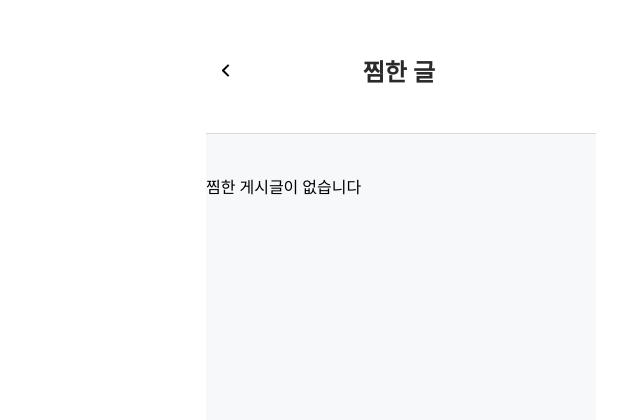
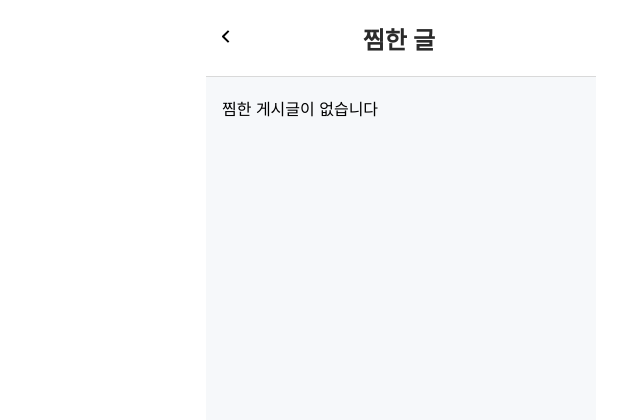
Before and after one commit to LikeLion-at-DGU/2025-simba-5-Tickitaka, a Django app: page /saved_posts/ in a window 1280 px wide. Shown: the top 420 px of the page, without its empty margins (239-879 px from the left). After the commit the page ends 117 px from the top, so only its background shows below. Run offline with Django 5.2, Linux system fonts and the light colour scheme; the visitor is signed in with stand-in values (Sample User, id 1); data that the repository does not hold is empty.

Commit message:
Feat: saved_posts 구현완료

```diff
--- a/main/templates/main/saved_posts.html
+++ b/main/templates/main/saved_posts.html
@@ -3,7 +3,8 @@
 
 {% block content %}
 <link rel="stylesheet" href="{% static 'css/saved_posts.css' %}" />
-
+<link rel="stylesheet" href="{% static 'css/reset.css' %}">
+<body>
     <div class="liked-post-container_sy">
         <div class="liked-post-header_sy">
             <div class="go-back-btn_sy">
@@ -62,6 +63,8 @@
             {% endfor %}
         </div>
     </div>
+</body>
+
 {% endblock %}
 
 {% block scripts %}
--- a/project/static/css/post_list.css
+++ b/project/static/css/post_list.css
@@ -300,7 +300,7 @@
     font-family: Pretendard;
     font-size: 12px;
     font-style: normal;
-    font-weight: 500;
+    font-weight: 400;
     line-height: normal;
 }
 
@@ -309,6 +309,6 @@
     font-family: Pretendard;
     font-size: 12px;
     font-style: normal;
-    font-weight: 500;
+    font-weight: 400;
     line-height: normal;
 }
--- a/project/static/css/saved_posts.css
+++ b/project/static/css/saved_posts.css
@@ -1,3 +1,8 @@
+a {
+    text-decoration: none;
+    color: inherit;
+}
+
 .liked-post-container_sy {
     width: 390px;
     height: 844px;
@@ -11,12 +16,14 @@
 .liked-post-header_sy {
     display: flex;
     height: 77px;
+    width: 390px;
     padding: 24px 161px 24px 16px;
     align-items: center;
     border-bottom: 0.5px solid var(--N-4, #D9D9D9);
     background: #FFF;
     justify-content: space-between;
     align-items: center;
+    position: fixed;
 }
 
 .go-back-btn_sy {
@@ -40,9 +47,10 @@
     display: flex;
     flex-direction: column;
     gap: 16px;
-    overflow-y: auto;
-    height: calc(100vh - 216px);
     position: static;
+    padding-left: 16px;
+    padding-right: 16px;
+    margin-top: 102px;
 
 }
 
@@ -166,7 +174,7 @@
     font-family: Pretendard;
     font-size: 12px;
     font-style: normal;
-    font-weight: 500;
+    font-weight: 400;
     line-height: normal;
 }
 
@@ -175,6 +183,6 @@
     font-family: Pretendard;
     font-size: 12px;
     font-style: normal;
-    font-weight: 500;
+    font-weight: 400;
     line-height: normal;
 }
```
Lines whose indentation alone changed are shown as unchanged.
